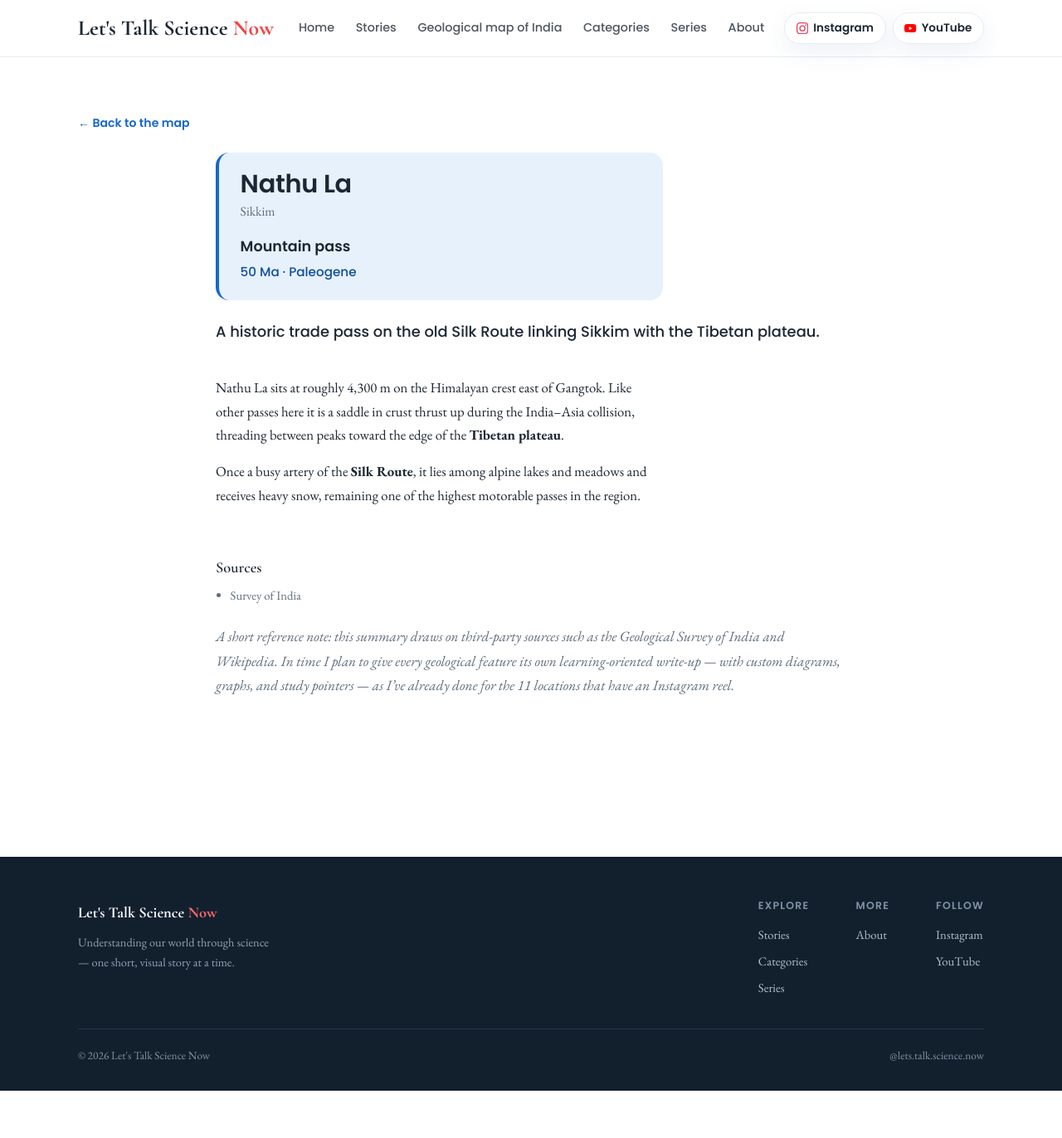
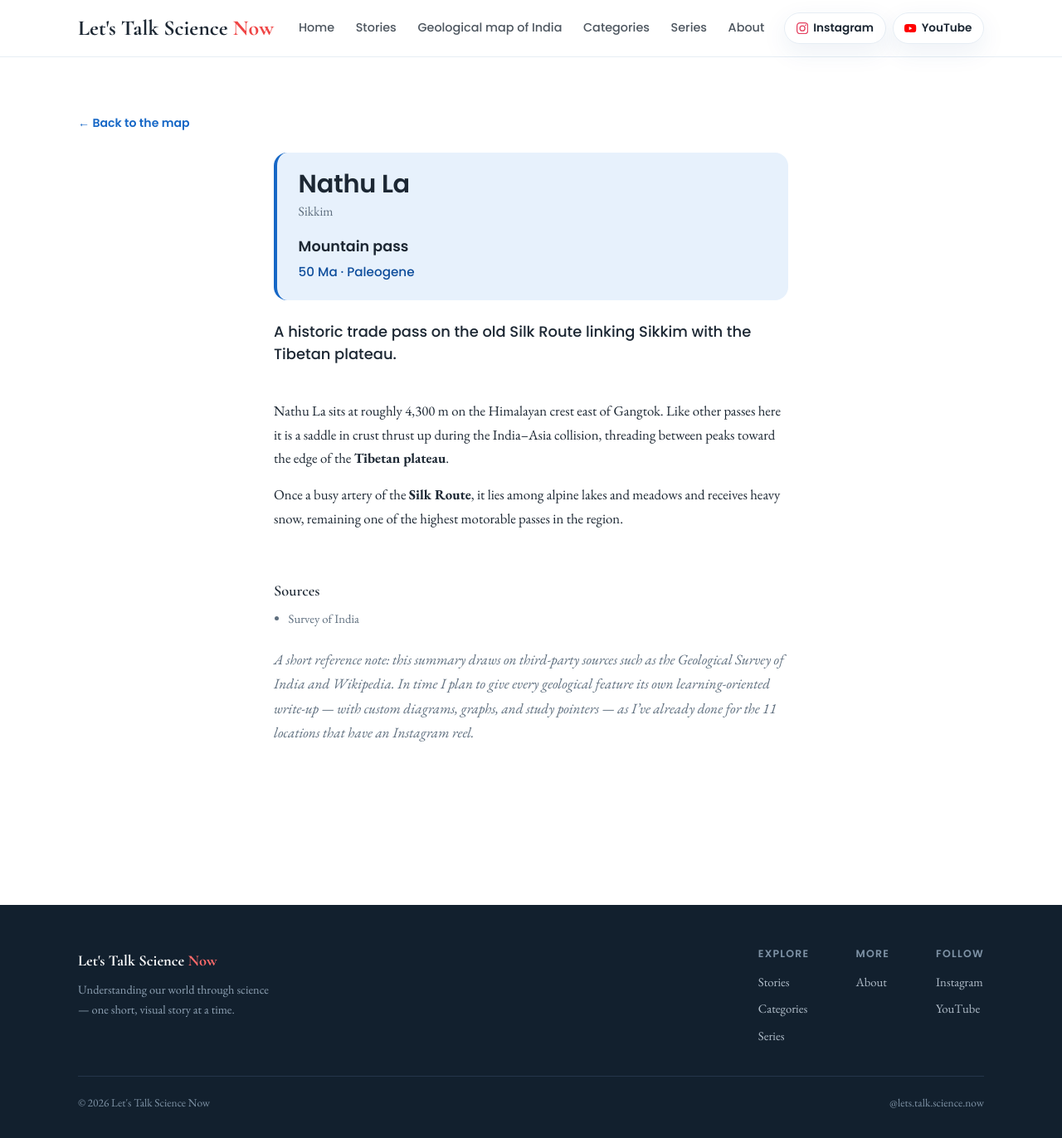
Before and after one commit to Akif-Vohra/LetsTalkScienceNow, a Jekyll site: the page built from _stories/nathu-la/index.md, in a window 1280 px wide and 1372 px high. Shown: the whole window at 83% size. Built offline with Jekyll 4.4.1, drawn with Linux system fonts in a browser that asks for light colours.

Commit message:
Stories: center single-column layout and widen the reading measure (was left-jammed at 65ch)

```diff
--- a/assets/css/main.css
+++ b/assets/css/main.css
@@ -307,7 +307,9 @@ p{line-height:1.7;}
 .story__header{grid-area:header;margin-bottom:var(--sp-xl);}
 .story__aside{grid-area:aside;position:sticky;top:88px;}
 .story__main{grid-area:main;min-width:0;}
-.story__grid--single{grid-template-columns:minmax(0,760px);grid-template-areas:"header" "main";justify-content:center;}
+.story__grid--single{grid-template-columns:minmax(0,620px);grid-template-areas:"header" "main";justify-content:center;}
+/* single-column stories: let the fact card, lead and prose fill one shared (wider) measure instead of a narrow left-hugging block */
+.story__grid--single .factcard,.story__grid--single .story__lead,.story__grid--single .prose{max-width:none;}
 .story__aside .video-embed{max-width:100%;margin:0 0 var(--sp-md);}
 .story__aside .story__links{margin:0;}
 /* content in the reading column: left-aligned, capped for readability */
```
